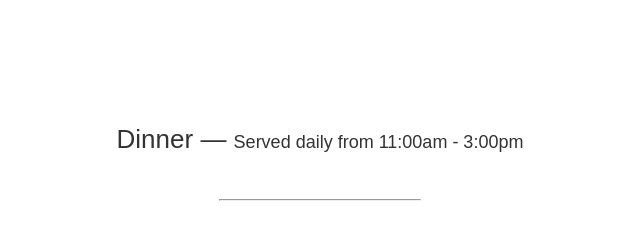
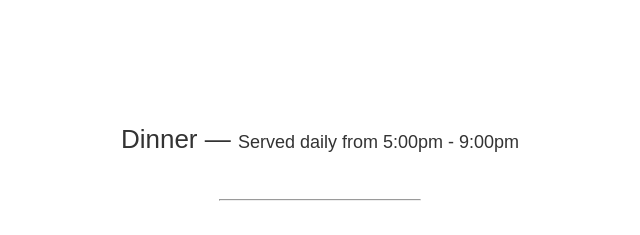
Before and after one commit to agamaoaljan6/modernbites-html, a website: page menu.html in a window 1280 px wide. Shown: the part 1405-1640 px from the top of the page, 320-960 px from the left. Drawn offline with nearby package versions, Linux system fonts and the light colour scheme; a web font is replaced by a local one.

Commit message:
minor fix

```diff
--- a/menu.html
+++ b/menu.html
@@ -113,7 +113,7 @@
 
         <div class="dinner-menu">
             <div class="dinner-header">
-                <p>Dinner &mdash; <span>Served daily from 11:00am - 3:00pm</span></p>
+                <p>Dinner &mdash; <span>Served daily from 5:00pm - 9:00pm</span></p>
             </div>
             <hr width="200">
             <ul class="dinner-group">
```
